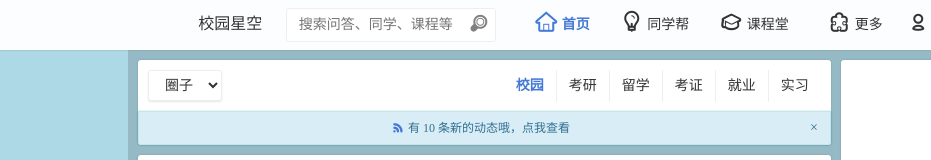
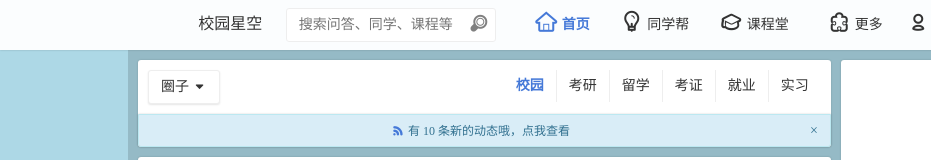
Before and after one commit to zhangxiaoyang/rabbitstrap, a website: page index.html at #/qa in a window 1280 px wide. Shown: the top 160 px of the page, 0-931 px from the left. Drawn offline with nearby package versions, Linux system fonts and the light colour scheme; some packages are replaced by stand-ins of ours; grey boxes are pictures that could not be loaded; a web font is replaced by a local one.

Commit message:
added firefox support

```diff
--- a/static/less/lines-n.less
+++ b/static/less/lines-n.less
@@ -5,6 +5,10 @@
   text-overflow: ellipsis;
   -webkit-line-clamp: @x;
   -webkit-box-orient: vertical;
+
+  /* non-webkit browsers */
+  height: @base-font-size * @base-line-height * @x;
+  text-overflow: -o-ellipsis-lastline;
 }
 .rs-lines-1 {
   .rs-lines-x(1);
--- a/static/partial/qa.html
+++ b/static/partial/qa.html
@@ -2,11 +2,14 @@
 <div class="rs-block10">
   <div class="rs-block10-7">
     <div class="rs-card main-card">
-      <select>
-        <option>圈子</option>
-        <option>本校</option>
-        <option>全国</option>
-      </select>
+      <div class="rs-dropdown-target rs-add-inline-block">
+        <button class="rs-btn">圈子 <span class="typcn typcn-arrow-sorted-down"></span></button>
+        <ul class="rs-dropdown">
+          <li>圈子</li>
+          <li>本校</li>
+          <li>全国</li>
+        </ul>
+      </div>
       <ul class="rs-tabs">
         <li ng-click="setSelectedTab(tab)" ng-class="{'rs-active': isSelected(tab)}" ng-repeat="tab in ['校园', '考研', '留学', '考证', '就业', '实习']">{{ tab }}</li>
       </ul>
```
